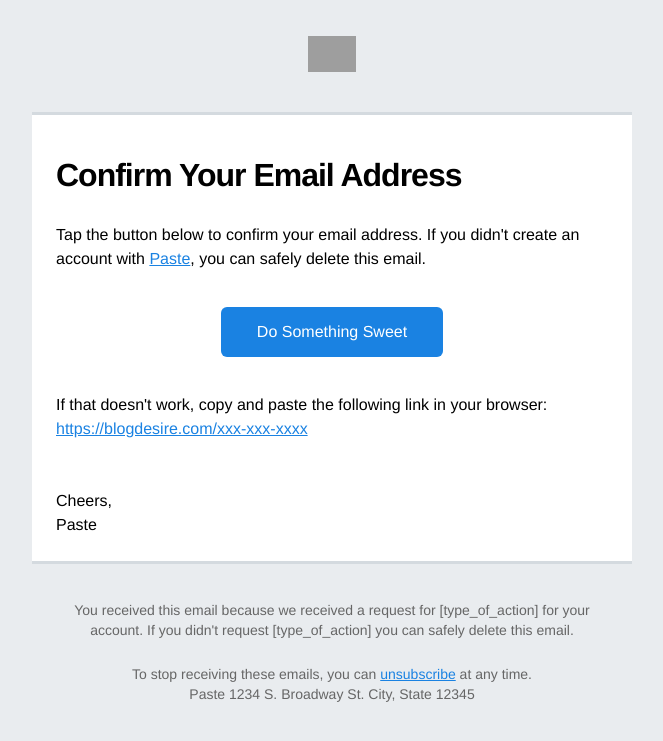
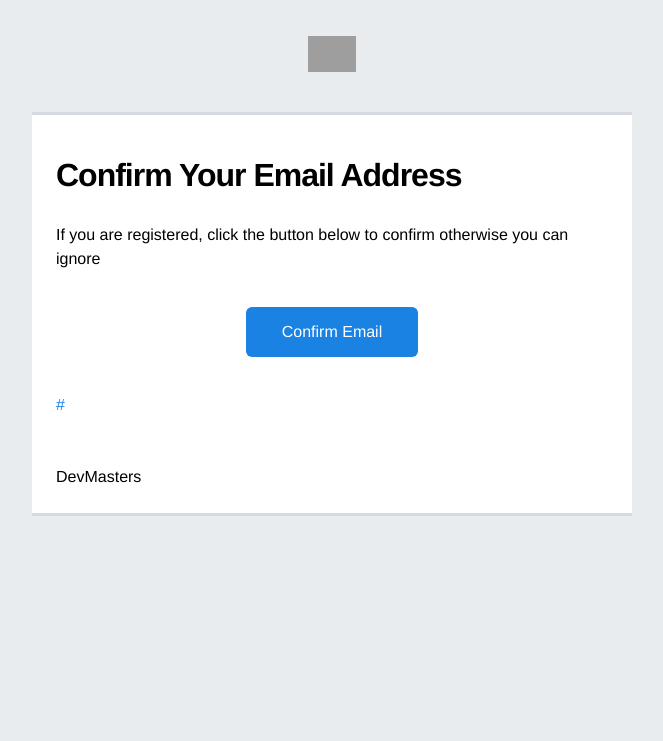
Before and after one commit to khasanjon-dev/users-chat-API, a Django app: template apps/users/templates/activation.html in a window 1280 px wide. Shown: the top 741 px of the page, without its empty margins (308-971 px from the left). Run offline with Django 4.2, Linux system fonts and the light colour scheme; the template is opened without the code that fills it: most values are stand-ins (such as "Sample title", 1, 10 or a date in 2020); some web fonts are replaced; grey boxes are pictures that could not be loaded.

Commit message:
update some actions

```diff
--- a/apps/users/templates/activation.html
+++ b/apps/users/templates/activation.html
@@ -124,7 +124,7 @@
             <table border="0" cellpadding="0" cellspacing="0" width="100%" style="max-width: 600px;">
                 <tr>
                     <td align="center" valign="top" style="padding: 36px 24px;">
-                        <a href="https://www.blogdesire.com" target="_blank" style="display: inline-block;">
+                        <a href="{{ base_url }}" target="_blank" style="display: inline-block;">
                             <img src="https://telegra.ph/file/8960e1d2638bbbef9d85c.png" alt="Logo"
                                  border="0" width="48"
                                  style="display: block; width: 48px; max-width: 48px; min-width: 48px;">
@@ -181,9 +181,9 @@
                 <tr>
                     <td align="left" bgcolor="#ffffff"
                         style="padding: 24px; font-family: 'Source Sans Pro', Helvetica, Arial, sans-serif; font-size: 16px; line-height: 24px;">
-                        <p style="margin: 0;">Tap the button below to confirm your email address. If you didn't create
-                            an account with <a href="https://blogdesire.com">Paste</a>, you can safely delete this
-                            email.</p>
+                        <p style="margin: 0;">
+                            If you are registered, click the button below to confirm otherwise you can ignore
+                        </p>
                     </td>
                 </tr>
                 <!-- end copy -->
@@ -199,7 +199,7 @@
                                             <td align="center" bgcolor="#1a82e2" style="border-radius: 6px;">
                                                 <a href="{{ link }}" target="_blank"
                                                    style="display: inline-block; padding: 16px 36px; font-family: 'Source Sans Pro', Helvetica, Arial, sans-serif; font-size: 16px; color: #ffffff; text-decoration: none; border-radius: 6px;">
-                                                    Do Something Sweet</a>
+                                                    Confirm Email</a>
                                             </td>
                                         </tr>
                                     </table>
@@ -214,9 +214,8 @@
                 <tr>
                     <td align="left" bgcolor="#ffffff"
                         style="padding: 24px; font-family: 'Source Sans Pro', Helvetica, Arial, sans-serif; font-size: 16px; line-height: 24px;">
-                        <p style="margin: 0;">If that doesn't work, copy and paste the following link in your
-                            browser:</p>
-                        <p style="margin: 0;"><a href="https://blogdesire.com" target="_blank">https://blogdesire.com/xxx-xxx-xxxx</a>
+                        <p style="margin: 0;"></p>
+                        <p style="margin: 0;"><a target="_blank">{{ base_url }}</a>
                         </p>
                     </td>
                 </tr>
@@ -226,7 +225,7 @@
                 <tr>
                     <td align="left" bgcolor="#ffffff"
                         style="padding: 24px; font-family: 'Source Sans Pro', Helvetica, Arial, sans-serif; font-size: 16px; line-height: 24px; border-bottom: 3px solid #d4dadf">
-                        <p style="margin: 0;">Cheers,<br> Paste</p>
+                        <p style="margin: 0;">DevMasters</p>
                     </td>
                 </tr>
                 <!-- end copy -->
@@ -242,45 +241,6 @@
     <!-- end copy block -->
 
     <!-- start footer -->
-    <tr>
-        <td align="center" bgcolor="#e9ecef" style="padding: 24px;">
-            <!--[if (gte mso 9)|(IE)]>
-            <table align="center" border="0" cellpadding="0" cellspacing="0" width="600">
-                <tr>
-                    <td align="center" valign="top" width="600">
-            <![endif]-->
-            <table border="0" cellpadding="0" cellspacing="0" width="100%" style="max-width: 600px;">
-
-                <!-- start permission -->
-                <tr>
-                    <td align="center" bgcolor="#e9ecef"
-                        style="padding: 12px 24px; font-family: 'Source Sans Pro', Helvetica, Arial, sans-serif; font-size: 14px; line-height: 20px; color: #666;">
-                        <p style="margin: 0;">You received this email because we received a request for [type_of_action]
-                            for your account. If you didn't request [type_of_action] you can safely delete this
-                            email.</p>
-                    </td>
-                </tr>
-                <!-- end permission -->
-
-                <!-- start unsubscribe -->
-                <tr>
-                    <td align="center" bgcolor="#e9ecef"
-                        style="padding: 12px 24px; font-family: 'Source Sans Pro', Helvetica, Arial, sans-serif; font-size: 14px; line-height: 20px; color: #666;">
-                        <p style="margin: 0;">To stop receiving these emails, you can <a
-                                href="https://www.blogdesire.com" target="_blank">unsubscribe</a> at any time.</p>
-                        <p style="margin: 0;">Paste 1234 S. Broadway St. City, State 12345</p>
-                    </td>
-                </tr>
-                <!-- end unsubscribe -->
-
-            </table>
-            <!--[if (gte mso 9)|(IE)]>
-            </td>
-            </tr>
-            </table>
-            <![endif]-->
-        </td>
-    </tr>
     <!-- end footer -->
 
 </table>
```
